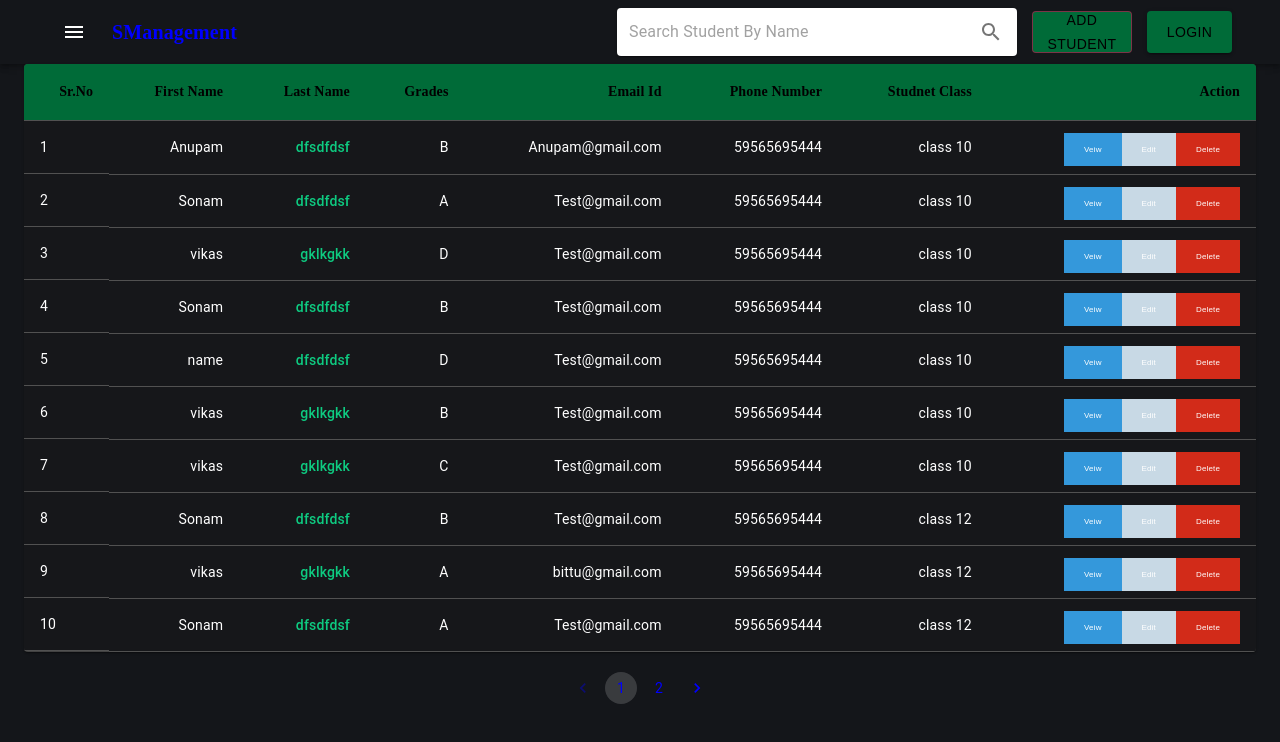
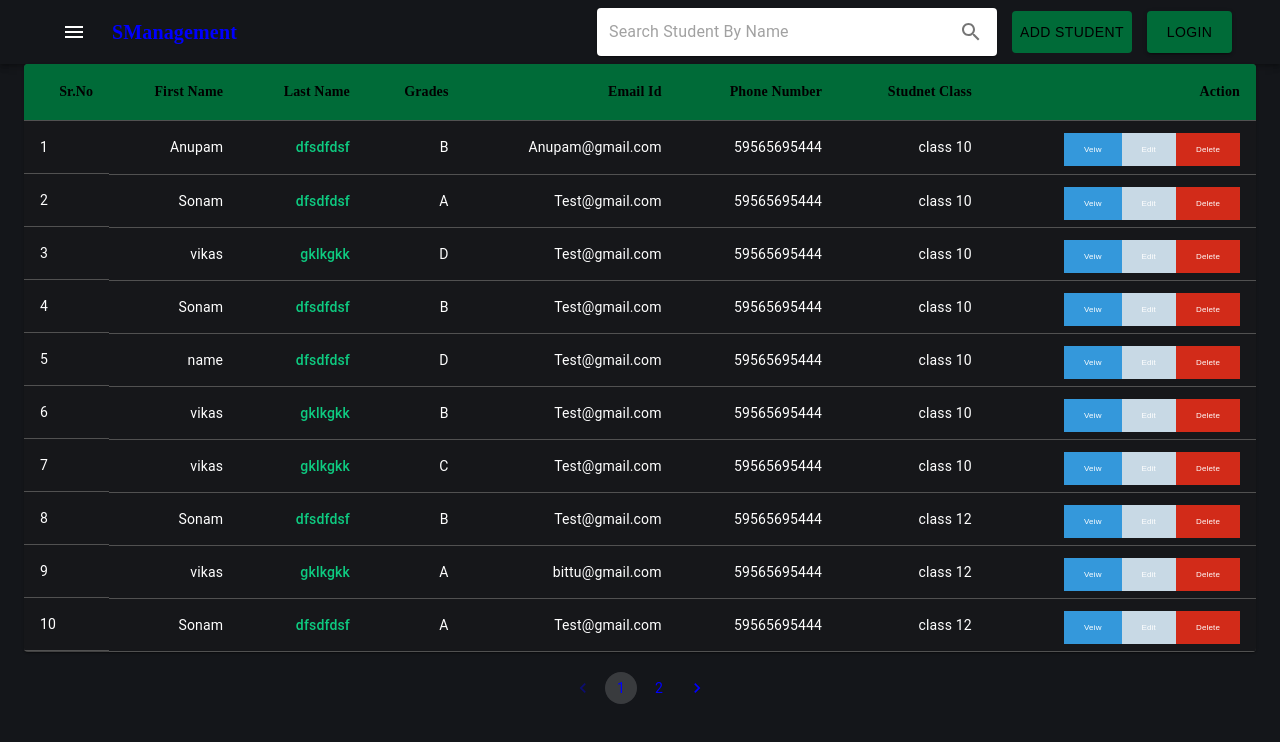
Before and after one commit to coderunner4sonam/SchoolManagement, a React (Create React App) app: page / in a window 1280 px wide. Shown: the top 742 px of the page. Built offline with nearby package versions, Linux system fonts and the light colour scheme; data requests are answered from the project's data file.

Commit message:
add student css updated

```diff
--- a/src/Component/Auth.js
+++ b/src/Component/Auth.js
@@ -32,10 +32,10 @@ export default function Auth() {
     <div>
 
         <Button
-        variant="outlined"
+        // variant="outlined"
         color="secondary"
         style={{
-          width: 100,
+          width: "auto",
           height: 42,
           marginLeft: 15,
           backgroundColor: "#006B38FF",
```
